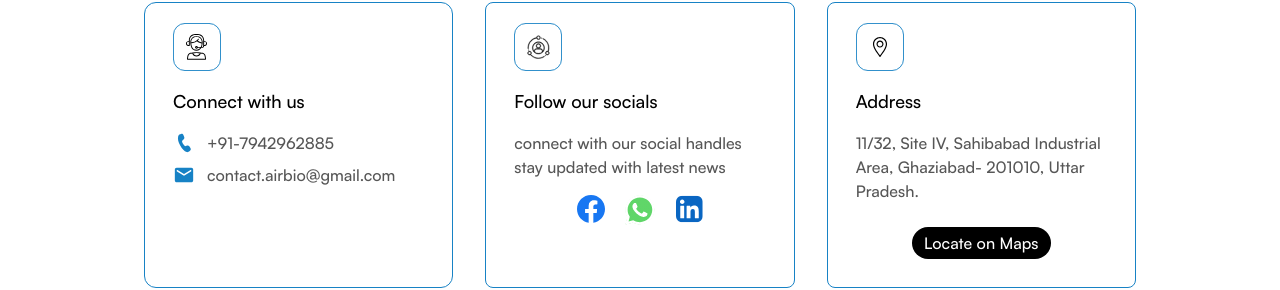
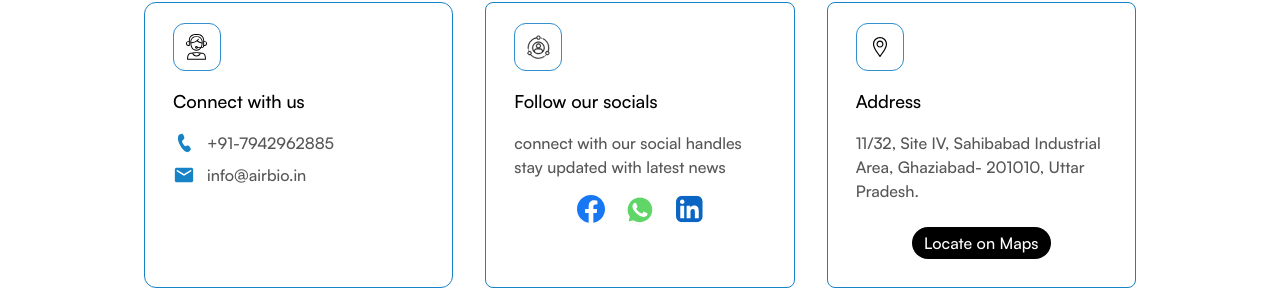
Before and after one commit to ShlokKaushik23/Airbio, a React (Vite) app: page /contact in a window 1280 px wide. Shown: the part 1078-1368 px from the top of the page. Built offline with nearby package versions, Linux system fonts and the light colour scheme.

Commit message:
Update Contact.jsx

```diff
--- a/src/components/Contact/Contact.jsx
+++ b/src/components/Contact/Contact.jsx
@@ -112,10 +112,10 @@ const Contact = () => {
                             <div className='flex gap-3 mt-2 mb-3'>
                                 <img src={connect2} alt="" />
                                 <a
-                                    href="mailto:contact.airbio@gmail.com"
+                                    href="mailto:info@airbio.in"
                                     className="font-custom text-[#1E1E1E] text-opacity-75"
                                 >
-                                    contact.airbio@gmail.com
+                                    info@airbio.in
                                 </a>
 
                             </div>
```
